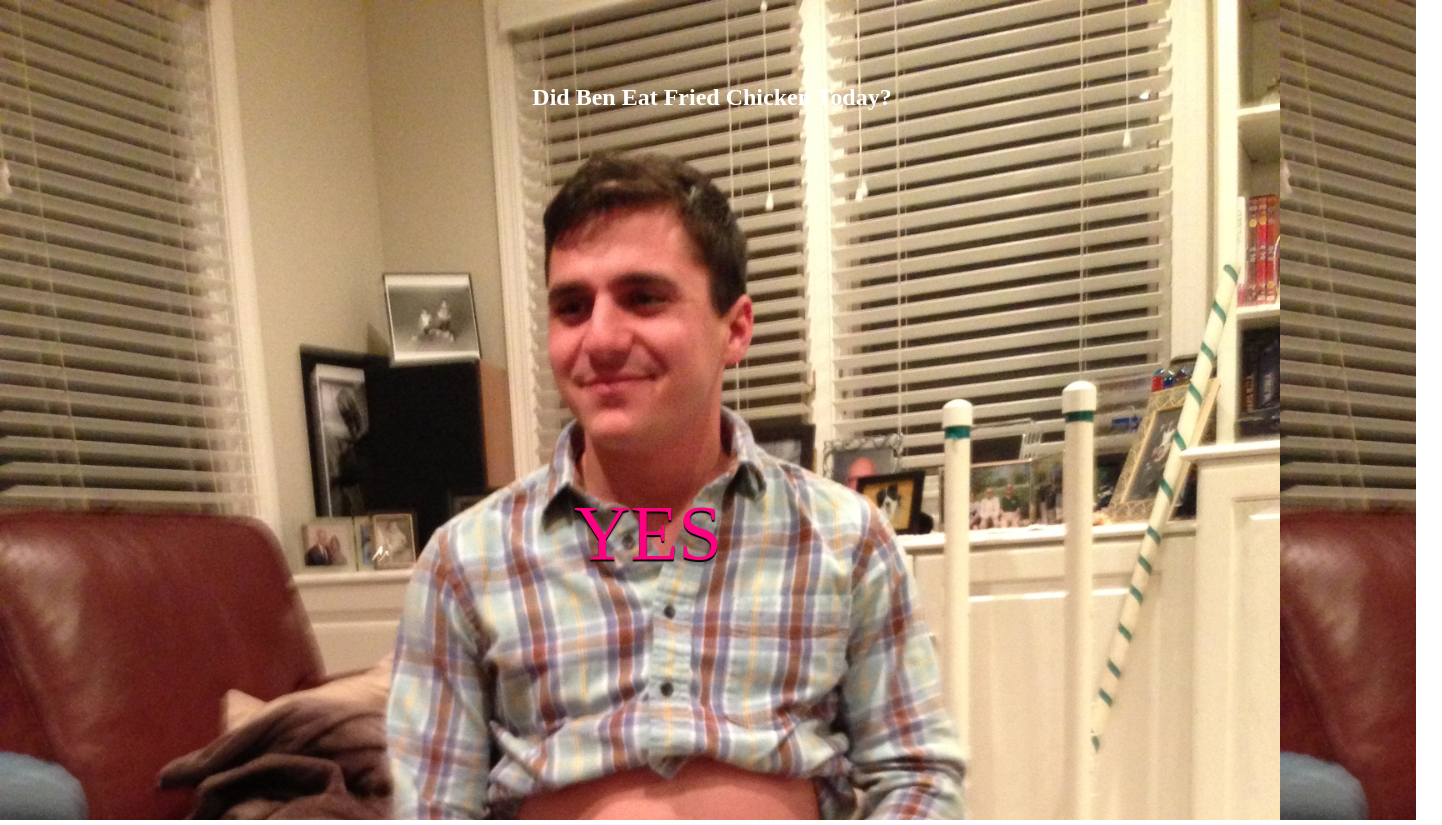
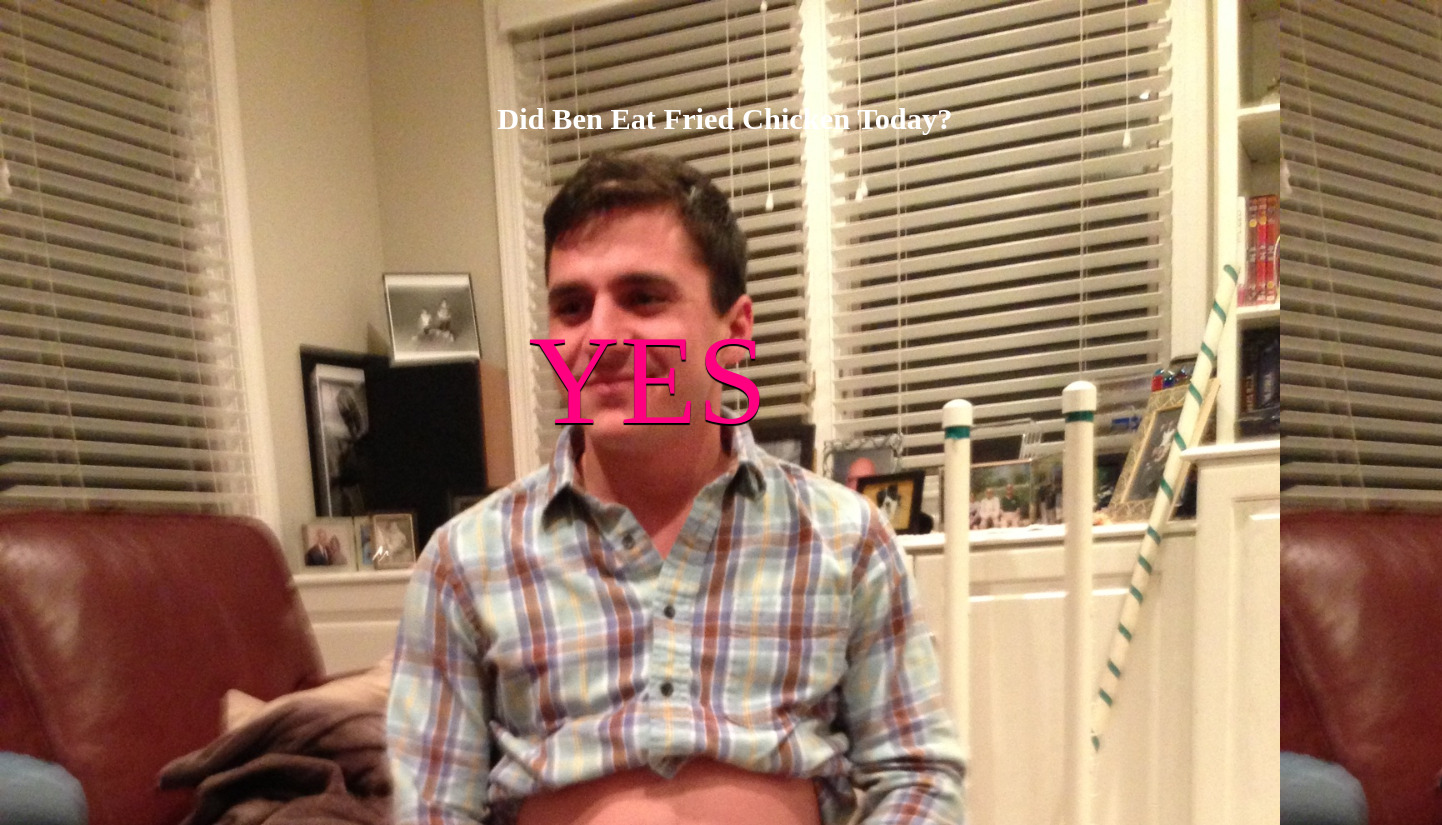
Before and after one commit to aliceadelef/friedchicken, a plain HTML site: page index.html in a window 1280 px wide. Shown: the whole page, 1442 px wide, since content can reach past the window. Drawn offline with Linux system fonts and the light colour scheme; a web font is replaced by a local one.

Commit message:
Update crispy.css

```diff
--- a/crispy.css
+++ b/crispy.css
@@ -14,24 +14,24 @@ body {
 }
 
 h2 {
-    padding: 5%;
+    padding: 6%;
     text-align: center;
     width: 100%;
-    height: 40%;
+    height: 13%;
+    font-size: 1.9em;
     color: white
 }
 
-.box {
-  height: 60%;
-  width:  100%;
-}
-
-h1 {
+ h1 {
     font-family: Montez;
-    font-size: 4.9em;
+    font-size: 7.9em;
     font-weight: 300;
     margin: 0 0.3em;
     color: #ff0080;
     text-align: center;
     text-shadow: 0 2px 1px black;
-}
+  }
+
+ div {
+   height: 30%;
+ }
```
